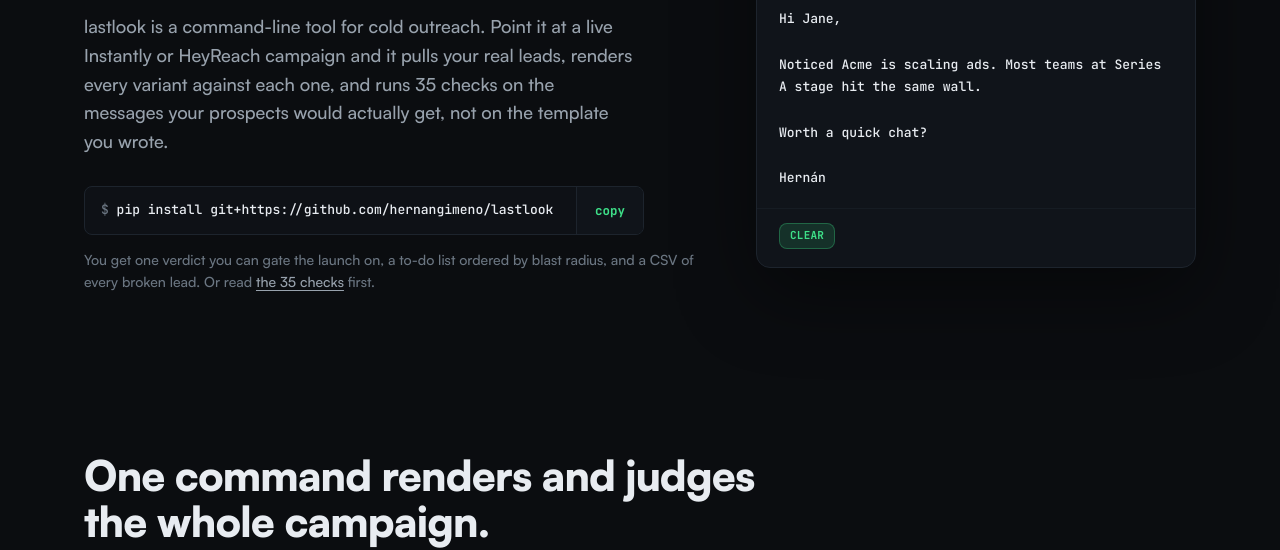
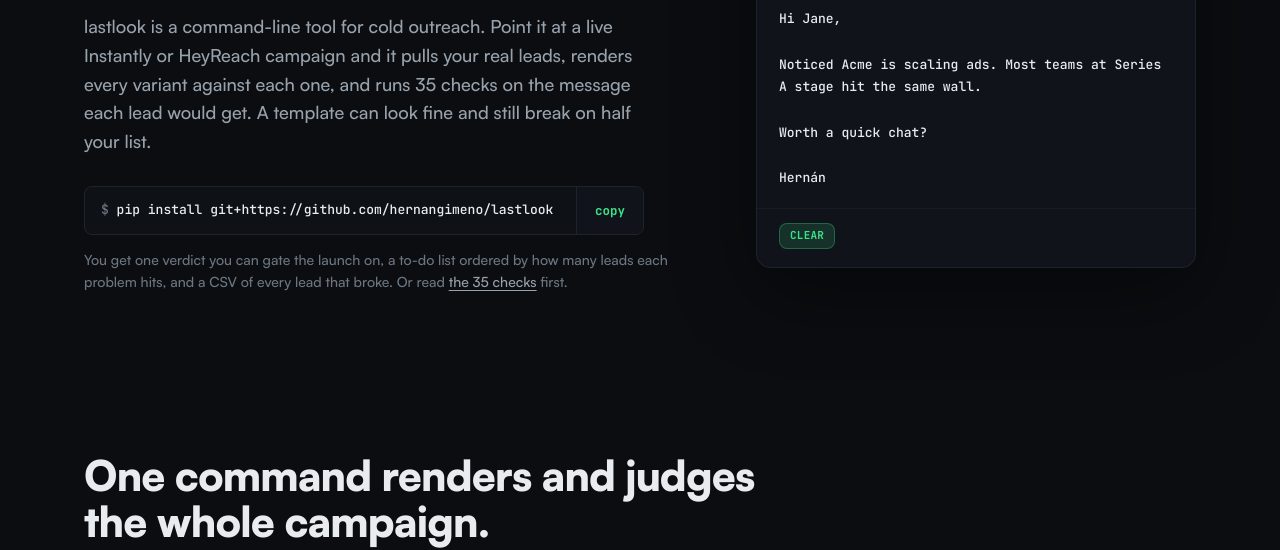
Before and after one commit to hernangimeno/lastlook, a plain HTML site: page docs/index.html in a window 1280 px wide. Shown: the part 278-828 px from the top of the page. Drawn offline with Linux system fonts and the light colour scheme.

Commit message:
hero: state the failure instead of correcting the reader
Three fixes from the voice check on the two hero paragraphs.

"runs 35 checks on the output, not on the template you wrote" was a contrast
flourish that also scolded the reader for a mistake the page has not explained
yet. Replaced with the failure itself: a template can look fine and still break
on half your list. Same line count, and the fourth line now carries the reason
anyone should care.

"ordered by blast radius" was SRE jargon in a GTM room: now "ordered by how many
leads each problem hits". Dropped "actually" from "would actually get" — "would
get" already means that.

Meta description takes the same phrasing but stays one sentence at 165 chars; the
second sentence would only have been truncated in the SERP.

```diff
--- a/docs/index.html
+++ b/docs/index.html
@@ -4,7 +4,7 @@
 <meta charset="utf-8">
 <meta name="viewport" content="width=device-width, initial-scale=1">
 <title>lastlook · see every message before it sends</title>
-<meta name="description" content="A command-line tool that renders your Instantly or HeyReach campaign against every real lead and runs 35 checks on the output instead of the template. Open source, MIT.">
+<meta name="description" content="A command-line tool that renders your Instantly or HeyReach campaign against every real lead and runs 35 checks on the message each lead would get. Open source, MIT.">
 <link rel="canonical" href="https://hernangimeno.github.io/lastlook/">
 <meta property="og:title" content="lastlook · see every message before it sends">
 <meta property="og:description" content="Render every variant against every real lead. 35 checks on the output, not the template. Open source.">
@@ -257,14 +257,14 @@ footer .r a:hover{color:var(--text)}
       <h1>See every message<br><span class="acc">before it sends.</span></h1>
       <p class="sub">lastlook is a command-line tool for cold outreach. Point it at a live
         Instantly or HeyReach campaign and it pulls your real leads, renders every variant
-        against each one, and runs 35 checks on the messages your prospects would actually
-        get, not on the template you wrote.</p>
+        against each one, and runs 35 checks on the message each lead would get. A template
+        can look fine and still break on half your list.</p>
       <div class="install">
         <code id="pipcmd"><span class="p">$</span> pip install git+https://github.com/hernangimeno/lastlook</code>
         <button id="copybtn" aria-label="Copy install command">copy</button>
       </div>
       <p class="also">You get one verdict you can gate the launch on, a to-do list ordered by
-        blast radius, and a CSV of every broken lead. Or read <a href="#checks">the 35 checks</a> first.</p>
+        how many leads each problem hits, and a CSV of every lead that broke. Or read <a href="#checks">the 35 checks</a> first.</p>
     </div>
 
     <div class="demo rv" role="group" aria-label="One template rendered against three real leads">
```
